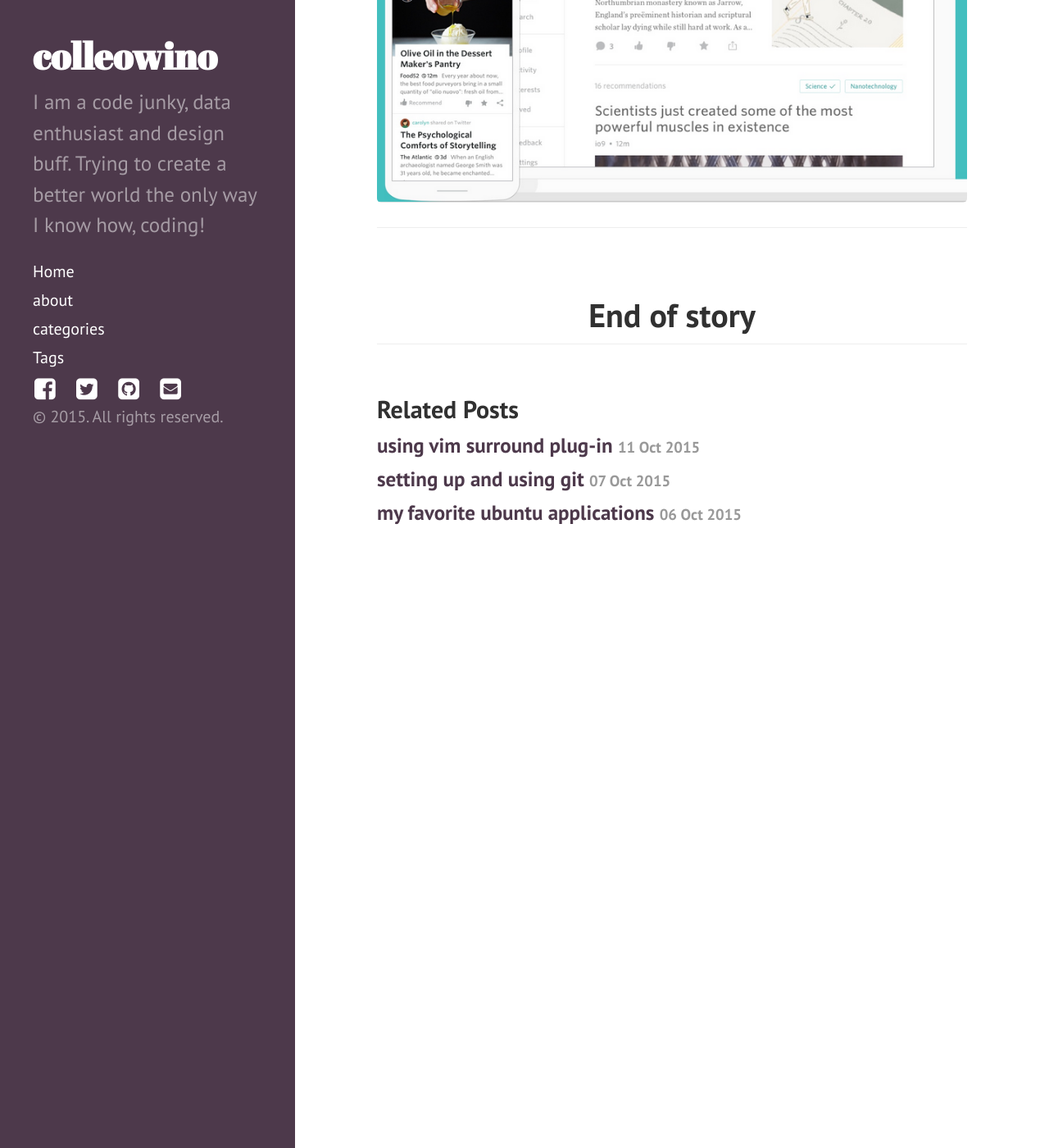
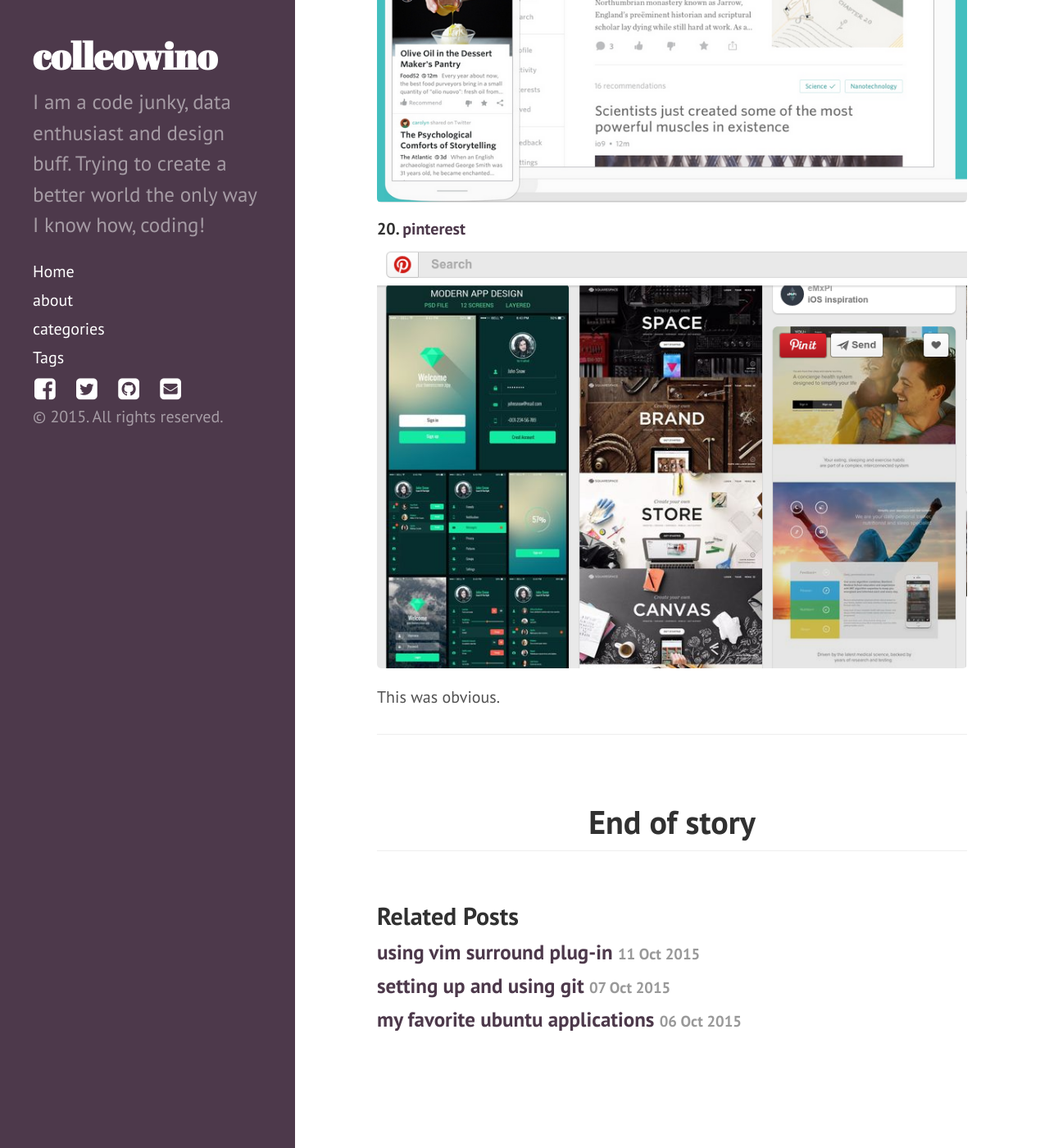
Before and after one commit to colleowino/colleowino.github.io, a Jekyll site: the page built from _posts/2015-10-07-web-and-mobile-inspiration.md, in a window 1280 px wide and 1400 px high, scrolled down 8970 px. Shown: the whole window at 82% size. Built offline with Jekyll 4.4.1, drawn with Linux system fonts in a browser that asks for light colours; nearby versions of some CDN libraries; comment, search, counter and statistics services are not loaded.

Commit message:
+ pinterest

```diff
--- a/_posts/2015-10-07-web-and-mobile-inspiration.md
+++ b/_posts/2015-10-07-web-and-mobile-inspiration.md
@@ -75,4 +75,8 @@
 #### 19. [prismatic-news](http://getprismatic.com/news){:target='_blank'}
 ![prismatic](/img/prismatic.png)
 
+#### 20. [pinterest](https://www.pinterest.com){:target='_blank'}
+![pinterest](/img/pinterest.png)
+This was obvious.
+
 -----
```
Also changed, not shown: img/pinterest.png (added).
